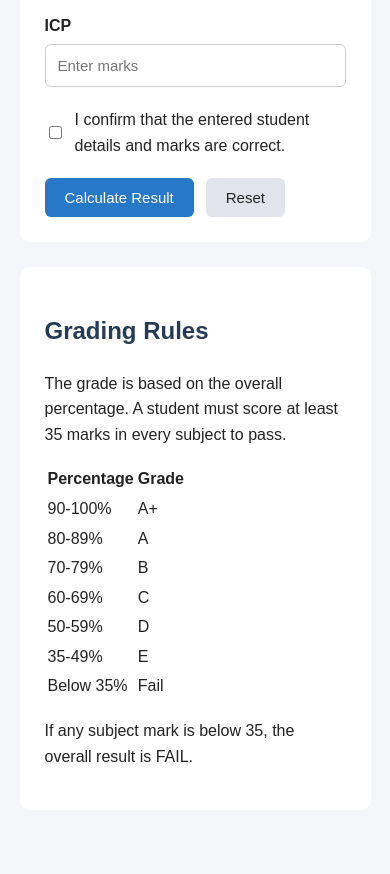
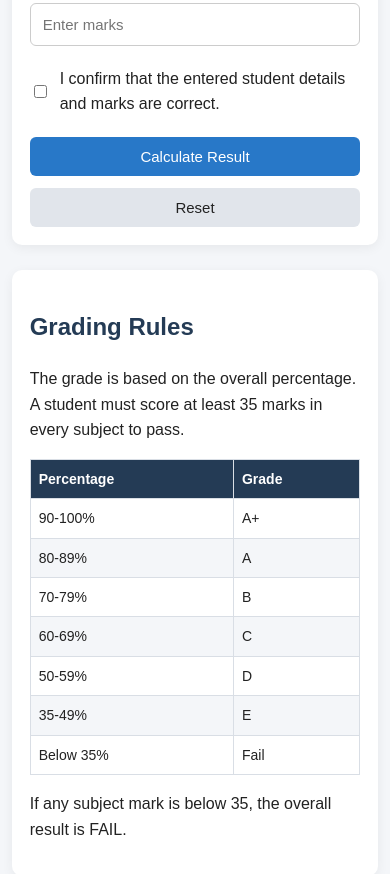
Before and after one commit to chavannisha634/result-calculator-website, a plain HTML site: page index.html in a window 390 px wide. Shown: the part 890-1764 px from the top of the page. Before the commit the page ends 1730 px from the top, so only its background shows below. Drawn offline with Linux system fonts and the light colour scheme.

Commit message:
Style result tables and add responsive layout

```diff
--- a/style.css
+++ b/style.css
@@ -36,6 +36,7 @@ body {
     padding: 25px;
     margin-bottom: 25px;
     border-radius: 10px;
+    box-shadow: 0 3px 12px rgba(0, 0, 0, 0.06);
 }
 
 h2 {
@@ -115,3 +116,63 @@ h2 {
 .button-secondary:hover {
     background-color: #cbd1da;
 }
+
+/* Result and grading table styling */
+
+table {
+    width: 100%;
+    border-collapse: collapse;
+    margin-top: 15px;
+    background-color: white;
+}
+
+th,
+td {
+    padding: 12px;
+    border: 1px solid #d9dee5;
+    text-align: left;
+}
+
+th {
+    background-color: #243b55;
+    color: white;
+}
+
+tr:nth-child(even) {
+    background-color: #f4f6f9;
+}
+
+#result-section p {
+    margin: 10px 0;
+}
+
+/* Responsive layout */
+
+@media (max-width: 600px) {
+    .container {
+        width: 94%;
+        margin: 18px auto;
+    }
+
+    .card {
+        padding: 18px;
+    }
+
+    .site-header h1 {
+        font-size: 23px;
+    }
+
+    th,
+    td {
+        padding: 8px;
+        font-size: 14px;
+    }
+
+    .form-actions {
+        flex-direction: column;
+    }
+
+    .button {
+        width: 100%;
+    }
+}
```
